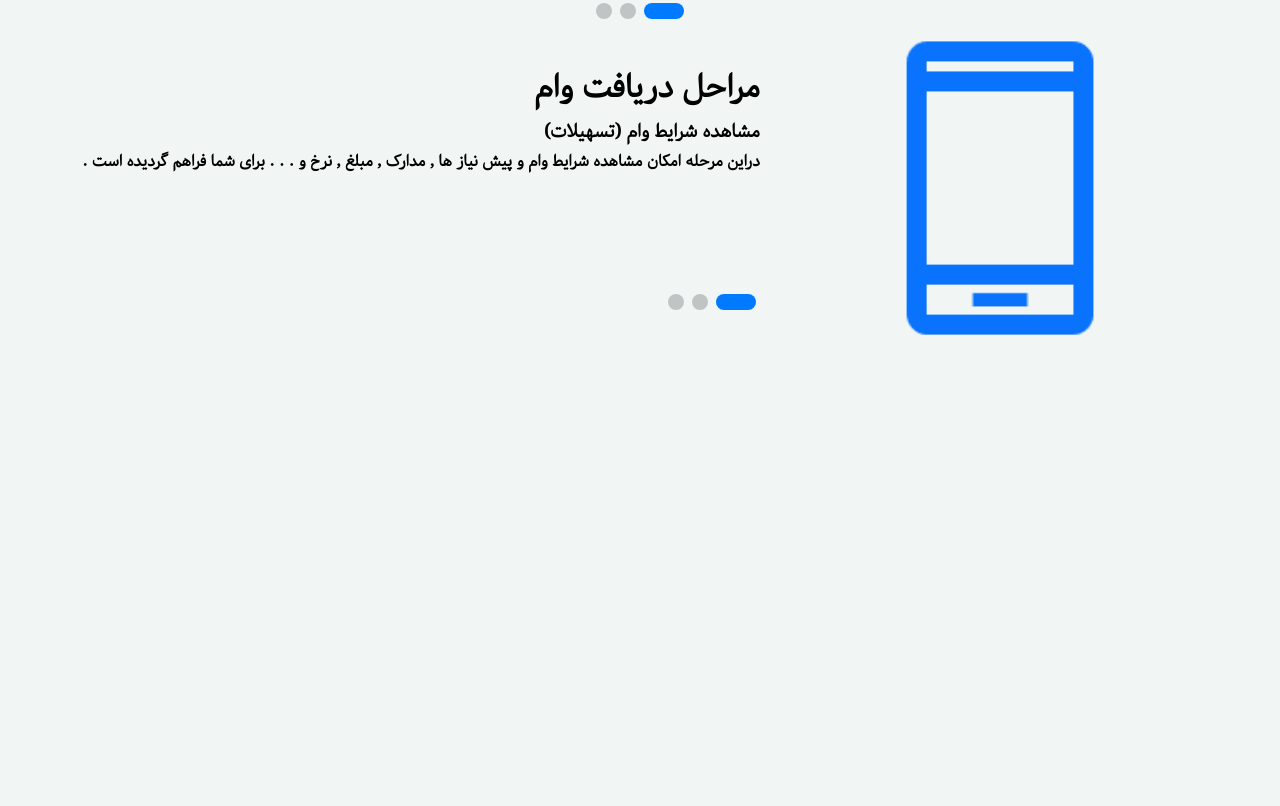
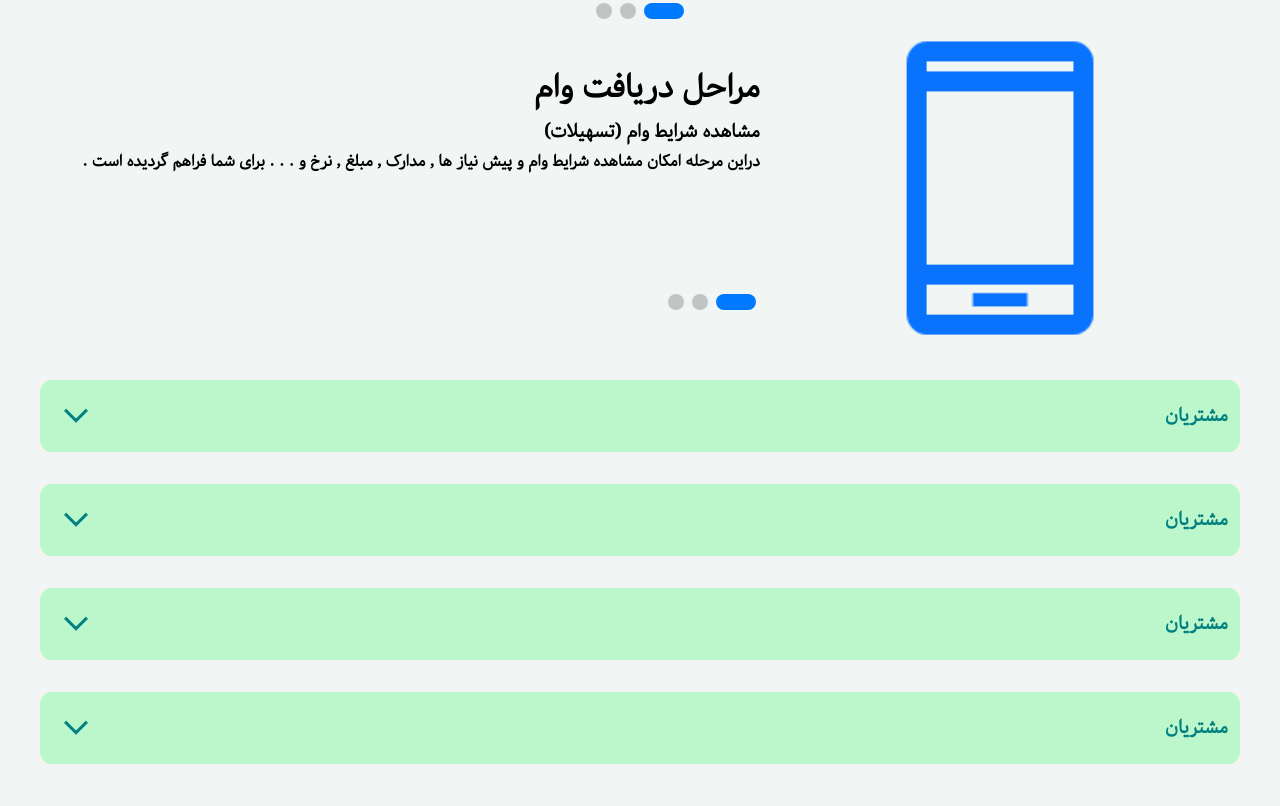
Before and after one commit to Mhmdmhdimhdinjd/ttbank, a plain HTML site: page index.html in a window 1280 px wide. Shown: the part 2502-3308 px from the top of the page. Before the commit the page ends 2860 px from the top, so only its background shows below. Drawn offline with nearby package versions, Linux system fonts and the light colour scheme; files whose address does not match are found by name.

Commit message:
add section__questions

```diff
--- a/assest/css/style.css
+++ b/assest/css/style.css
@@ -500,6 +500,50 @@ nav {
     text-align: right;
 }
 
+.section__questions {
+    width: 100%;
+}
+
+.puestion {
+    margin: 2rem 0;
+    width: 100%;
+    padding: 0.75rem;
+    border-radius: 0.75rem;
+    -webkit-border-radius: 0.75rem;
+    -moz-border-radius: 0.75rem;
+    -ms-border-radius: 0.75rem;
+    -o-border-radius: 0.75rem;
+    overflow: hidden;
+    background-color: rgba(142, 246, 168, 0.537);
+}
+
+.questions__title {
+    width: 100%;
+    display: flex;
+    align-items: center;
+    justify-content: space-between;
+    color: #008080;
+}
+
+.arrow__down {
+    width: 3rem;
+}
+
+.full__answer {
+    overflow: hidden;
+    max-height: 0;
+    width: 100%;
+    transition: max-height 0.25s ease-in-out;
+    -webkit-transition: max-height 0.25s ease-in-out;
+    -moz-transition: max-height 0.25s ease-in-out;
+    -ms-transition: max-height 0.25s ease-in-out;
+    -o-transition: max-height 0.25s ease-in-out;
+    display: block;
+}
+
+.open .full__answer {
+    max-height: 350px;
+}
 
 @media screen and (max-width:960px) {
     .nav__left {
--- a/assest/js/app.js
+++ b/assest/js/app.js
@@ -14,3 +14,10 @@ function open__nav__mobile__menu() {
 function close__nav__mobile__menu() {
   document.getElementById('nav__mobile').classList.remove("active")
 }
+
+function opentext(event) {
+
+
+  event.target.parentElement.parentElement.parentElement.classList.toggle('open')
+
+}
--- a/index.html
+++ b/index.html
@@ -372,6 +372,135 @@
 
             </div>
 
+            <div class="section__questions">
+
+                <div class="puestion">
+
+                    <div class="questions__title">
+
+                        <h3>مشتریان</h3>
+
+                        <div class="arrow__down" onclick="opentext(event)">
+
+                            <img src="./assest/imgs/Arrow __Down.png" alt="">
+
+                        </div>
+
+                    </div>
+
+                    <div class="full__answer">
+
+                        <h5>Lorem ipsum, dolor sit amet consectetur adipisicing elit. Iure tenetur corporis consequatur
+                            mollitia
+                            molestias tempore sed ducimus exercitationem, eligendi ipsam illum repellat natus laudantium
+                            quas
+                            alias quod nihil corrupti explicabo saepe sunt doloremque. Exercitationem error earum
+                            praesentium,
+                            nemo cumque debitis quam nisi ut, voluptates numquam animi facilis blanditiis dolorum
+                            repudiandae?
+                        </h5>
+
+                    </div>
+
+
+                </div>
+
+                <div class="puestion">
+
+                    <div class="questions__title">
+
+                        <h3>مشتریان</h3>
+
+                        <div class="arrow__down" onclick="opentext(event)">
+
+                            <img src="./assest/imgs/Arrow __Down.png" alt="">
+
+                        </div>
+
+                    </div>
+
+                    <div class="full__answer">
+
+                        <h5>Lorem ipsum, dolor sit amet consectetur adipisicing elit. Iure tenetur corporis consequatur
+                            mollitia
+                            molestias tempore sed ducimus exercitationem, eligendi ipsam illum repellat natus laudantium
+                            quas
+                            alias quod nihil corrupti explicabo saepe sunt doloremque. Exercitationem error earum
+                            praesentium,
+                            nemo cumque debitis quam nisi ut, voluptates numquam animi facilis blanditiis dolorum
+                            repudiandae?
+                        </h5>
+
+                    </div>
+
+
+                </div>
+
+                <div class="puestion">
+
+                    <div class="questions__title">
+
+                        <h3>مشتریان</h3>
+
+                        <div class="arrow__down" onclick="opentext(event)">
+
+                            <img src="./assest/imgs/Arrow __Down.png" alt="">
+
+                        </div>
+
+                    </div>
+
+                    <div class="full__answer">
+
+                        <h5>Lorem ipsum, dolor sit amet consectetur adipisicing elit. Iure tenetur corporis consequatur
+                            mollitia
+                            molestias tempore sed ducimus exercitationem, eligendi ipsam illum repellat natus laudantium
+                            quas
+                            alias quod nihil corrupti explicabo saepe sunt doloremque. Exercitationem error earum
+                            praesentium,
+                            nemo cumque debitis quam nisi ut, voluptates numquam animi facilis blanditiis dolorum
+                            repudiandae?
+                        </h5>
+
+                    </div>
+
+
+                </div>
+
+                <div class="puestion">
+
+                    <div class="questions__title">
+
+                        <h3>مشتریان</h3>
+
+                        <div class="arrow__down" onclick="opentext(event)">
+
+                            <img src="./assest/imgs/Arrow __Down.png" alt="">
+
+                        </div>
+
+                    </div>
+
+                    <div class="full__answer">
+
+                        <h5>Lorem ipsum, dolor sit amet consectetur adipisicing elit. Iure tenetur corporis consequatur
+                            mollitia
+                            molestias tempore sed ducimus exercitationem, eligendi ipsam illum repellat natus laudantium
+                            quas
+                            alias quod nihil corrupti explicabo saepe sunt doloremque. Exercitationem error earum
+                            praesentium,
+                            nemo cumque debitis quam nisi ut, voluptates numquam animi facilis blanditiis dolorum
+                            repudiandae?
+                        </h5>
+
+                    </div>
+
+
+                </div>
+
+
+            </div>
+
         </div>
 
 
```
